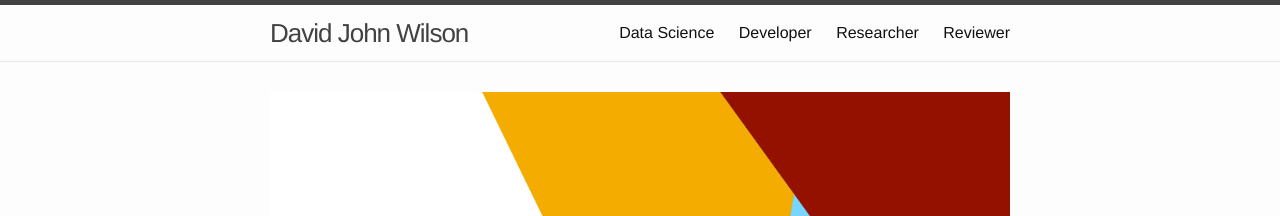
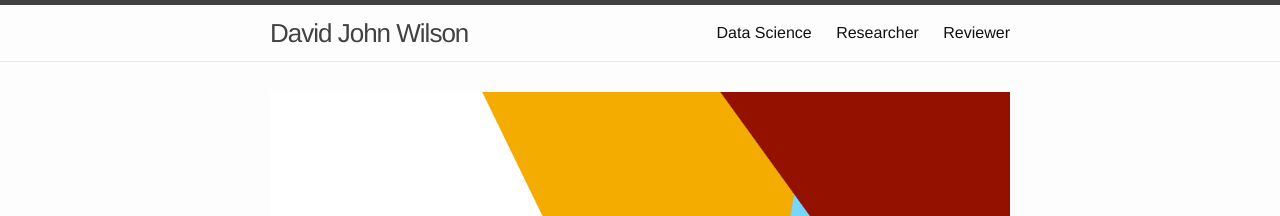
Before and after one commit to Davidjohnwilson/davidjohnwilson.github.io, a Jekyll site: the page built from priorpages/developer.md, in a window 1280 px wide. Shown: the top 216 px of the page. Built offline with Jekyll 4.4.1, drawn with Linux system fonts in a browser that asks for light colours; nearby versions of some CDN libraries.

Commit message:
Hiding developer page

```diff
--- a/_includes/header.html
+++ b/_includes/header.html
@@ -16,7 +16,9 @@
       <div class="trigger">
         {% for page in site.pages %}
           {% if page.title %}
-          <a class="page-link" href="{{ page.url | prepend: site.baseurl }}">{{ page.title }}</a>
+            {% unless page.show_in_nav == false %}
+              <a class="page-link" href="{{ page.url | prepend: site.baseurl }}">{{ page.title }}</a>
+            {% endunless %}
           {% endif %}
         {% endfor %}
       </div>
```
Also changed, not shown: priorpages/developer.md (+1 -0 lines).
